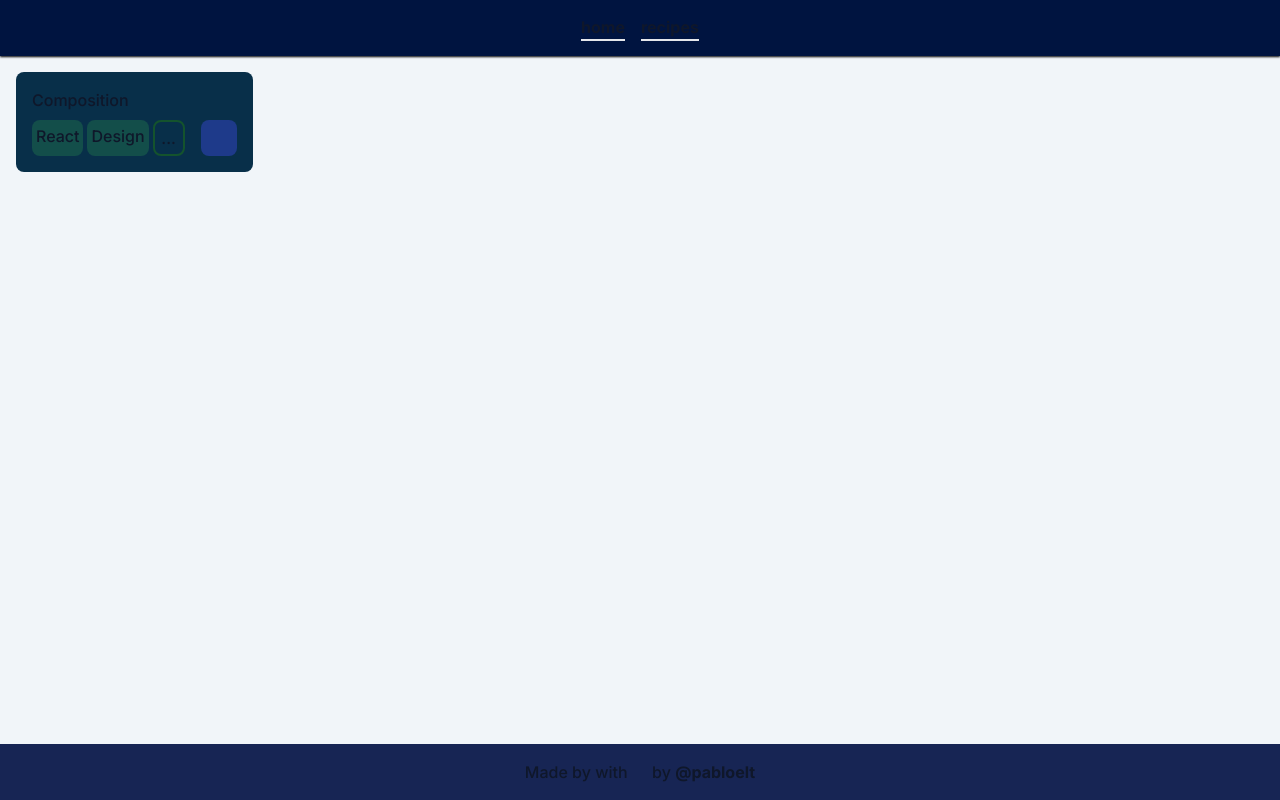
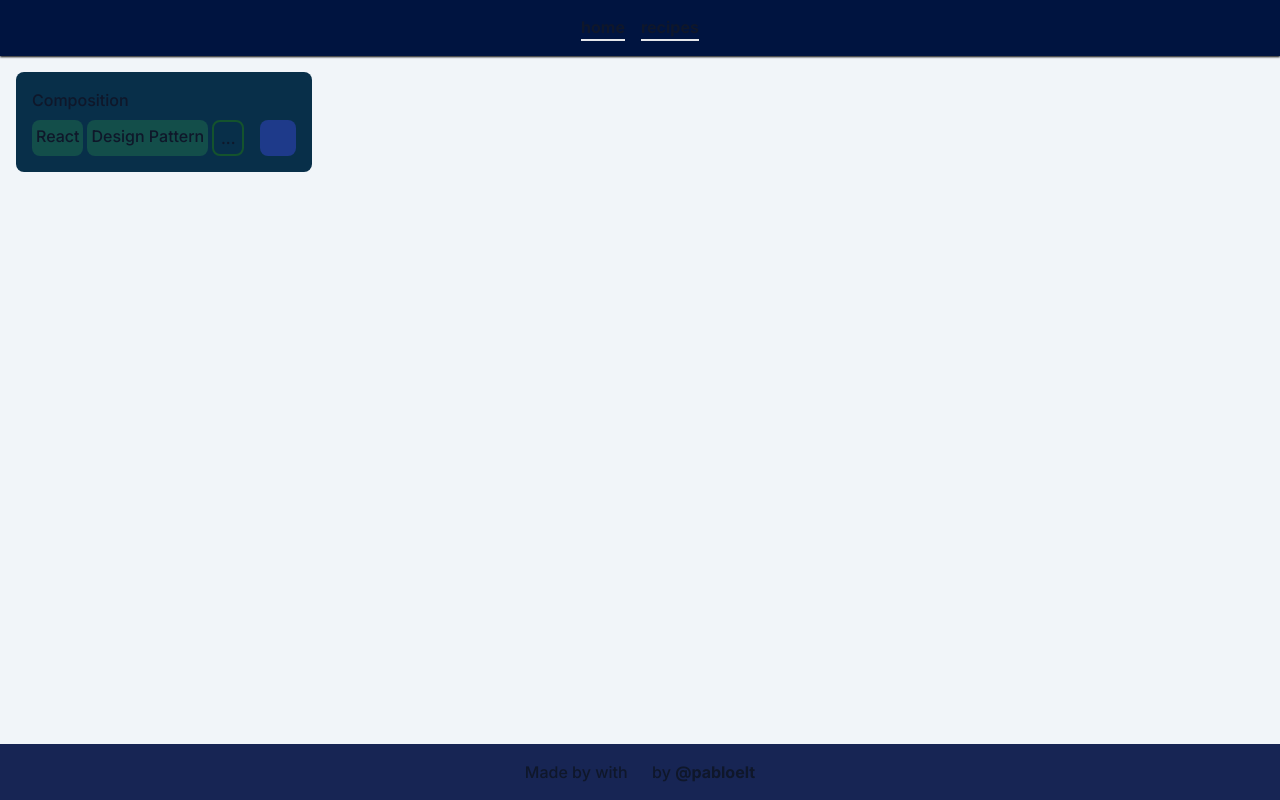
Before and after one commit to pabloeltdev/code-recipes, a Next.js app: page /recipes in a window 1280 px wide. Built offline with nearby package versions, Linux system fonts and the light colour scheme; some icons are missing.

Commit message:
Add props to LabelsList

```diff
--- a/components/RecipeCard.tsx
+++ b/components/RecipeCard.tsx
@@ -19,7 +19,7 @@ export default function RecipeCard({ recipe }: RecipeCardProps) {
         <div className="title">{title}</div>
       </div>
       <div className={styles.footer}>
-        <LabelsList />
+        <LabelsList labels={labels} />
         <Button>
           <Icon fontSize={20} icon="heroicons:code-bracket-solid" />
         </Button>
--- a/components/ui/LabelsList.tsx
+++ b/components/ui/LabelsList.tsx
@@ -1,10 +1,15 @@
 import styles from "@/assets/styles/ui/labels_list.module.css";
 
-export default function LabelsList() {
+type LabelListProps = {
+  labels: string[];
+};
+
+export default function LabelsList({ labels }: LabelListProps) {
   return (
     <div className={styles.labelsBox}>
-      <span className={styles.label}>React</span>
-      <span className={styles.label}>Design</span>
+      {labels.map((label) => (
+        <span className={styles.label}>{label}</span>
+      ))}
       <span className={styles.more}>...</span>
     </div>
   );
```
